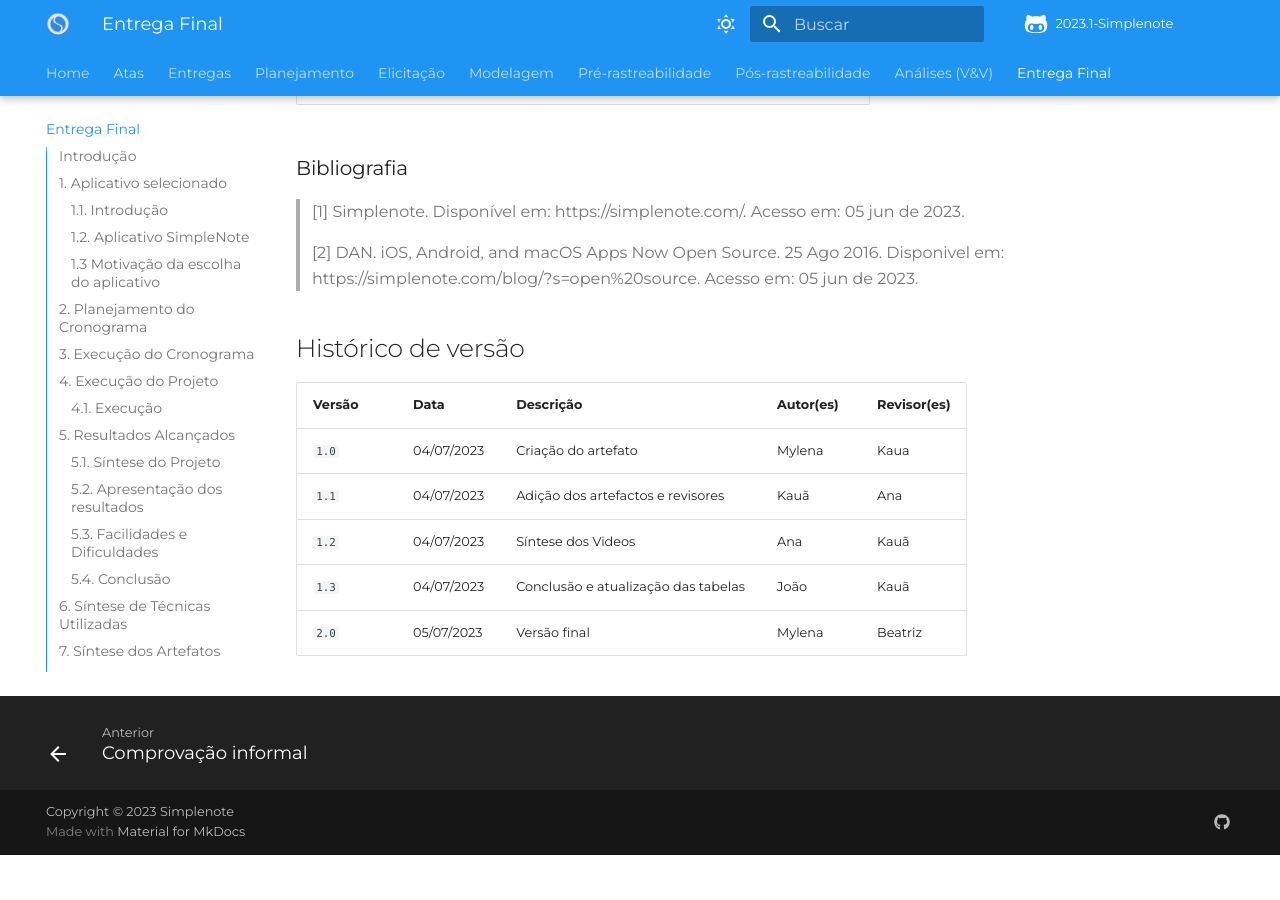
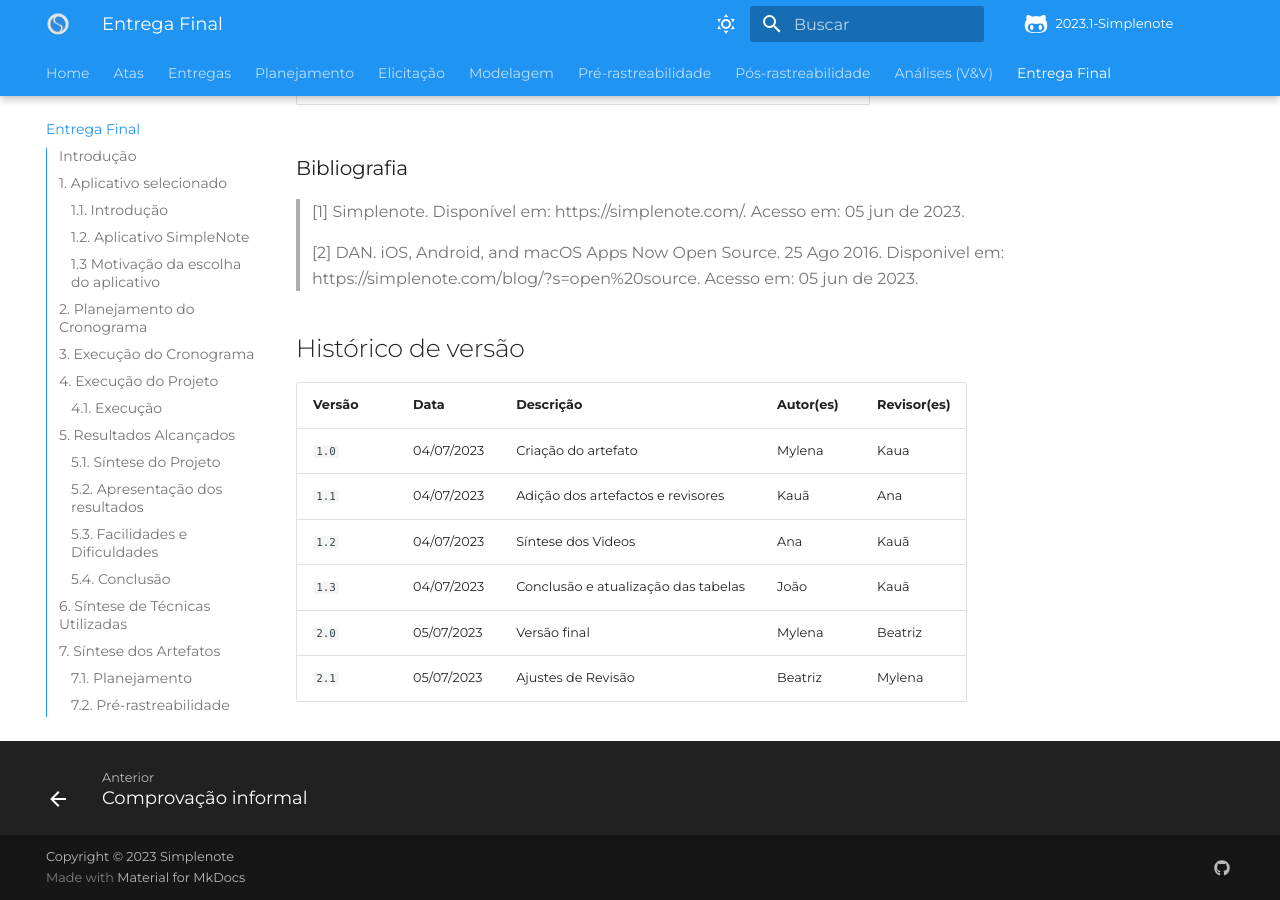
Before and after one commit to Requisitos-de-Software/2023.1-Simplenote, an MkDocs documentation site: the page built from docs/entrega-final.md, in a window 1280 px wide and 900 px high, scrolled down 13611 px. Built offline with MkDocs 1.6.1 and Material for MkDocs 9.7.7, drawn with Linux system fonts in a browser that asks for light colours; some web fonts are replaced; comment, search, counter and statistics services are not loaded; before the commit the page ends 14466 px from its top, so only the background shows below that.

Commit message:
Update entrega-final.md

```diff
--- a/docs/entrega-final.md
+++ b/docs/entrega-final.md
@@ -382,3 +382,4 @@
 | `1.2`  | 04/07/2023 | Síntese dos Videos                  | Ana | Kauã        |
 | `1.3`  | 04/07/2023 | Conclusão e atualização das tabelas | João        | Kauã        |
 | `2.0`  | 05/07/2023 | Versão final | Mylena      | Beatriz      |
+| `2.1`  | 05/07/2023 | Ajustes de Revisão | Beatriz      | Mylena      |
```
